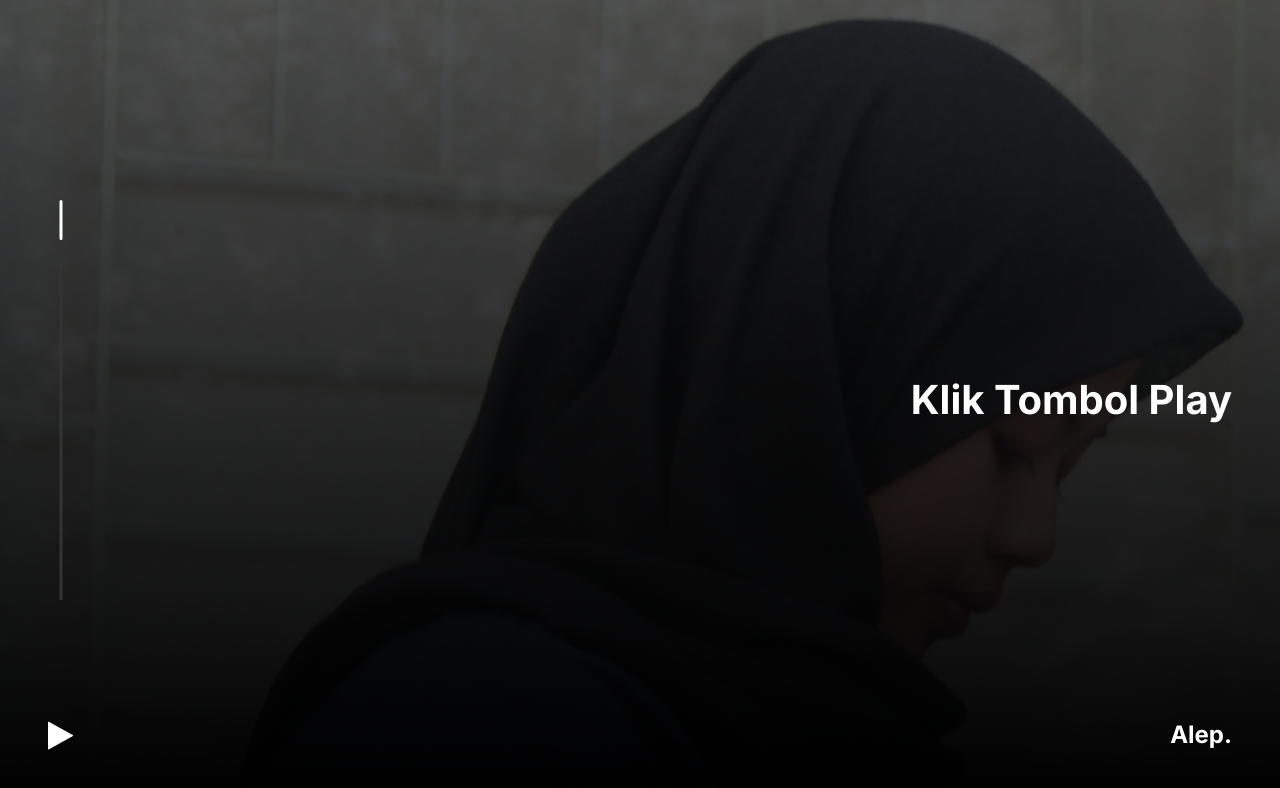
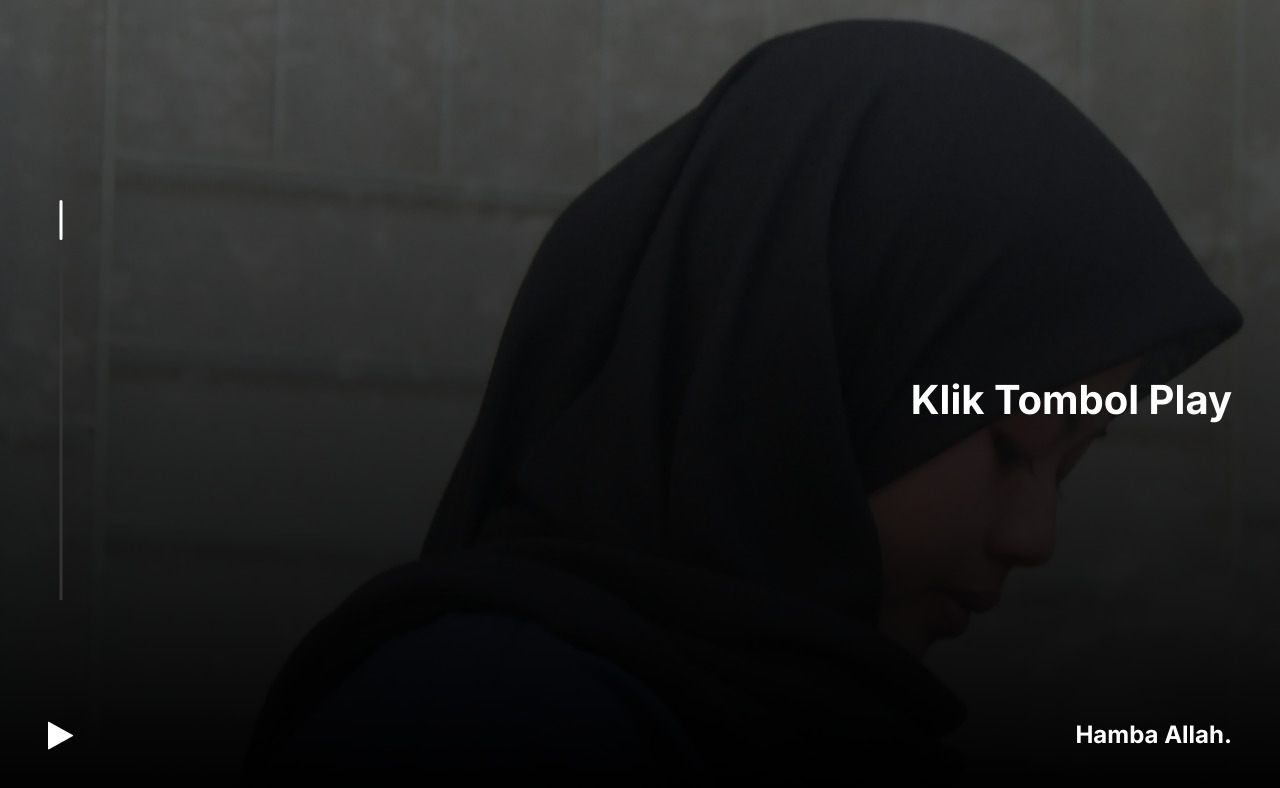
Before and after one commit to muhammadalief19/for-her, a plain HTML site: page index.html in a window 1280 px wide. Drawn offline with Linux system fonts and the light colour scheme.

Commit message:
mengubah nama author

```diff
--- a/index.html
+++ b/index.html
@@ -31,7 +31,7 @@
       </div>
       <div class="control">
         <i id="play" class="fa fa-play"></i>
-        <h2>Alep.</h2>
+        <h2>Hamba Allah.</h2>
       </div>
       <script src="main.js"></script>
     </div>
```
